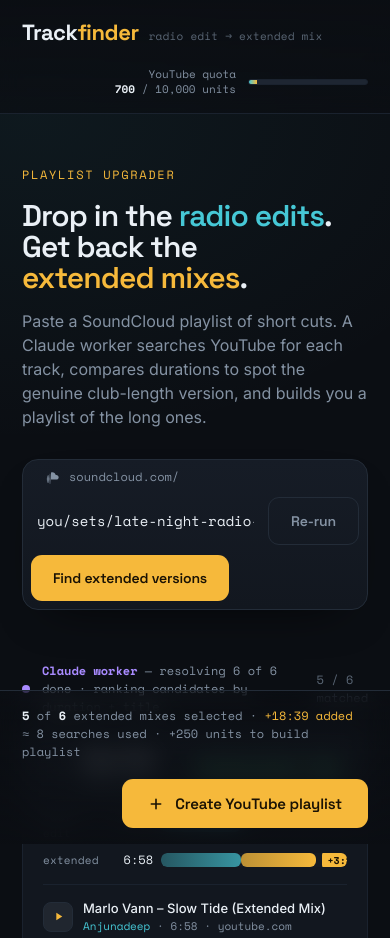
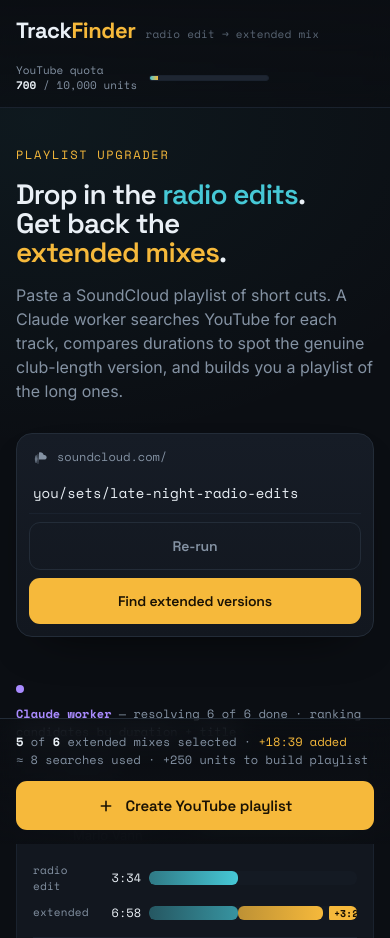
Before and after one commit to nicktrin-lang/trackfinder, a plain HTML site: page index.html in a window 390 px wide. Shown: the top 938 px of the page. Drawn offline with nearby package versions, Linux system fonts and the light colour scheme.

Commit message:
Update TrackFinder

```diff
--- a/index.html
+++ b/index.html
@@ -3,7 +3,7 @@
 <head>
 <meta charset="UTF-8" />
 <meta name="viewport" content="width=device-width, initial-scale=1.0" />
-<title>Trackfinder — find the extended versions</title>
+<title>TrackFinder — find the extended versions</title>
 <link rel="preconnect" href="https://fonts.googleapis.com" />
 <link rel="preconnect" href="https://fonts.gstatic.com" crossorigin />
 <link href="https://fonts.googleapis.com/css2?family=Space+Grotesk:wght@400;500;600;700&family=Space+Mono:wght@400;700&family=Inter:wght@400;500;600&display=swap" rel="stylesheet" />
@@ -29,14 +29,14 @@
     color:var(--text); font-family:var(--body);
     -webkit-font-smoothing:antialiased; min-height:100vh; line-height:1.5;
   }
-  .wrap{max-width:1060px;margin:0 auto;padding:0 22px 140px;}
+  .wrap{max-width:1060px;margin:0 auto;padding:0 22px 160px;}
 
   .topbar{position:sticky;top:0;z-index:40;
     background:linear-gradient(180deg, rgba(11,14,19,.94), rgba(11,14,19,.72));
     backdrop-filter:blur(10px);border-bottom:1px solid var(--line-soft);}
   .topbar-inner{max-width:1060px;margin:0 auto;padding:16px 22px;
-    display:flex;align-items:center;gap:18px;flex-wrap:wrap;}
-  .brand{display:flex;align-items:baseline;gap:10px;}
+    display:flex;align-items:center;gap:16px;flex-wrap:wrap;}
+  .brand{display:flex;align-items:baseline;gap:10px;flex-wrap:wrap;}
   .brand .mark{font-family:var(--display);font-weight:700;font-size:22px;letter-spacing:-.02em;}
   .brand .mark b{color:var(--amber);font-weight:700;}
   .brand .tag{font-family:var(--mono);font-size:11px;color:var(--muted-2);letter-spacing:.02em;}
@@ -48,7 +48,7 @@
 
   .hero{padding:52px 0 26px;}
   .eyebrow{font-family:var(--mono);font-size:12px;letter-spacing:.14em;text-transform:uppercase;color:var(--amber);margin:0 0 16px;}
-  h1{font-family:var(--display);font-weight:600;letter-spacing:-.03em;font-size:clamp(30px,5vw,50px);line-height:1.04;margin:0 0 16px;max-width:16ch;}
+  h1{font-family:var(--display);font-weight:600;letter-spacing:-.03em;font-size:clamp(28px,5.5vw,50px);line-height:1.04;margin:0 0 16px;max-width:16ch;}
   h1 .accent{color:var(--cyan);}
   h1 .accent-2{color:var(--amber);}
   .lede{color:var(--muted);font-size:16px;max-width:56ch;margin:0 0 30px;}
@@ -60,7 +60,7 @@
   .sc-badge{display:flex;align-items:center;gap:8px;padding:0 4px 0 14px;color:var(--muted);
     font-family:var(--mono);font-size:12px;white-space:nowrap;}
   .sc-badge svg{flex:none;}
-  .inputcard input{flex:1;min-width:200px;background:transparent;border:none;outline:none;color:var(--text);
+  .inputcard input{flex:1;min-width:180px;background:transparent;border:none;outline:none;color:var(--text);
     font-family:var(--mono);font-size:14px;padding:16px 6px;}
   .inputcard input::placeholder{color:var(--muted-2);}
   .btn{font-family:var(--display);font-weight:600;font-size:14px;letter-spacing:-.01em;
@@ -79,7 +79,7 @@
   .worker.live .dot{animation:pulse 1.5s infinite;}
   @keyframes pulse{0%{box-shadow:0 0 0 0 rgba(169,139,255,.5);}70%{box-shadow:0 0 0 9px rgba(169,139,255,0);}100%{box-shadow:0 0 0 0 rgba(169,139,255,0);}}
   .worker b{color:var(--violet);font-weight:700;}
-  .worker .count{margin-left:auto;color:var(--muted-2);}
+  .worker .count{margin-left:auto;color:var(--muted-2);white-space:nowrap;}
 
   .list{display:flex;flex-direction:column;gap:12px;margin-top:14px;}
   .track{background:var(--panel);border:1px solid var(--line-soft);border-radius:14px;
@@ -182,18 +182,34 @@
   .toast{position:fixed;bottom:96px;left:50%;transform:translateX(-50%) translateY(20px);
     background:var(--panel-2);border:1px solid var(--green);border-radius:12px;
     padding:14px 20px;display:flex;align-items:center;gap:12px;opacity:0;pointer-events:none;
-    transition:.4s cubic-bezier(.2,.7,.2,1);z-index:60;box-shadow:0 20px 50px -20px rgba(0,0,0,.8);}
+    transition:.4s cubic-bezier(.2,.7,.2,1);z-index:60;box-shadow:0 20px 50px -20px rgba(0,0,0,.8);max-width:calc(100vw - 32px);}
   .toast.on{opacity:1;transform:translateX(-50%) translateY(0);}
-  .toast .ico{color:var(--green);}
+  .toast .ico{color:var(--green);flex:none;}
   .toast .tt{font-size:14px;font-weight:600;}
   .toast .ts{font-family:var(--mono);font-size:11px;color:var(--muted);}
 
+  @media (max-width:720px){
+    .dock .btn-primary{margin-left:0;}
+  }
   @media (max-width:620px){
-    .row{grid-template-columns:60px 42px 1fr;gap:8px;}
-    .quota{width:100%;justify-content:flex-end;}
+    .wrap{padding:0 16px 210px;}
+    .topbar-inner{padding:14px 16px;}
+    .hero{padding:38px 0 22px;}
     .brand{width:100%;}
+    .quota{width:100%;justify-content:flex-start;}
+    .quota .label{text-align:left;}
+    .inputcard{flex-direction:column;align-items:stretch;padding:12px;}
+    .sc-badge{padding:2px 4px;}
+    .inputcard input{padding:6px 4px 10px;border-bottom:1px solid var(--line-soft);}
+    .inputcard .btn{width:100%;}
+    .row{grid-template-columns:58px 42px 1fr;gap:8px;}
+    .track{padding:16px;}
     .match{flex-direction:column;align-items:stretch;}
     .actions{justify-content:space-between;}
+    .dock-inner{padding:14px 16px;gap:12px;}
+    .dock .btn-primary{width:100%;justify-content:center;}
+    .worker{flex-wrap:wrap;}
+    .worker .count{margin-left:0;width:100%;}
   }
   @media (prefers-reduced-motion:reduce){
     *{transition:none!important;animation:none!important;}
@@ -206,7 +222,7 @@
 <div class="topbar">
   <div class="topbar-inner">
     <div class="brand">
-      <span class="mark">Track<b>finder</b></span>
+      <span class="mark">Track<b>Finder</b></span>
       <span class="tag">radio edit &rarr; extended mix</span>
     </div>
     <div class="quota">
```
